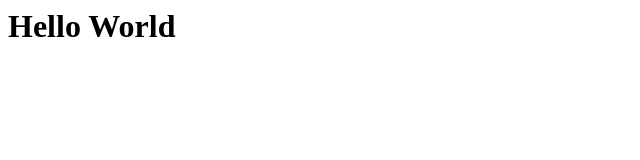
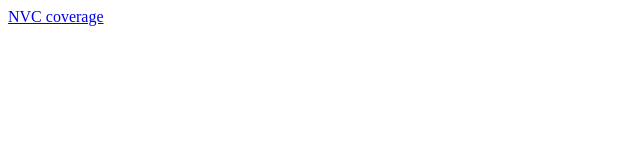
Before and after one commit to nickg/nickg.github.io, a plain HTML site: page index.html in a window 1280 px wide. Shown: the whole page, without its empty margins (0-640 px from the left). Drawn offline with Linux system fonts and the light colour scheme.

Commit message:
Link to NVC coverage

```diff
--- a/index.html
+++ b/index.html
@@ -2,6 +2,6 @@
   <head>
   </head>
   <body>
-    <h1>Hello World</h1>
+    <a href="/coverage">NVC coverage</a>
   </body>
 </html>
```
